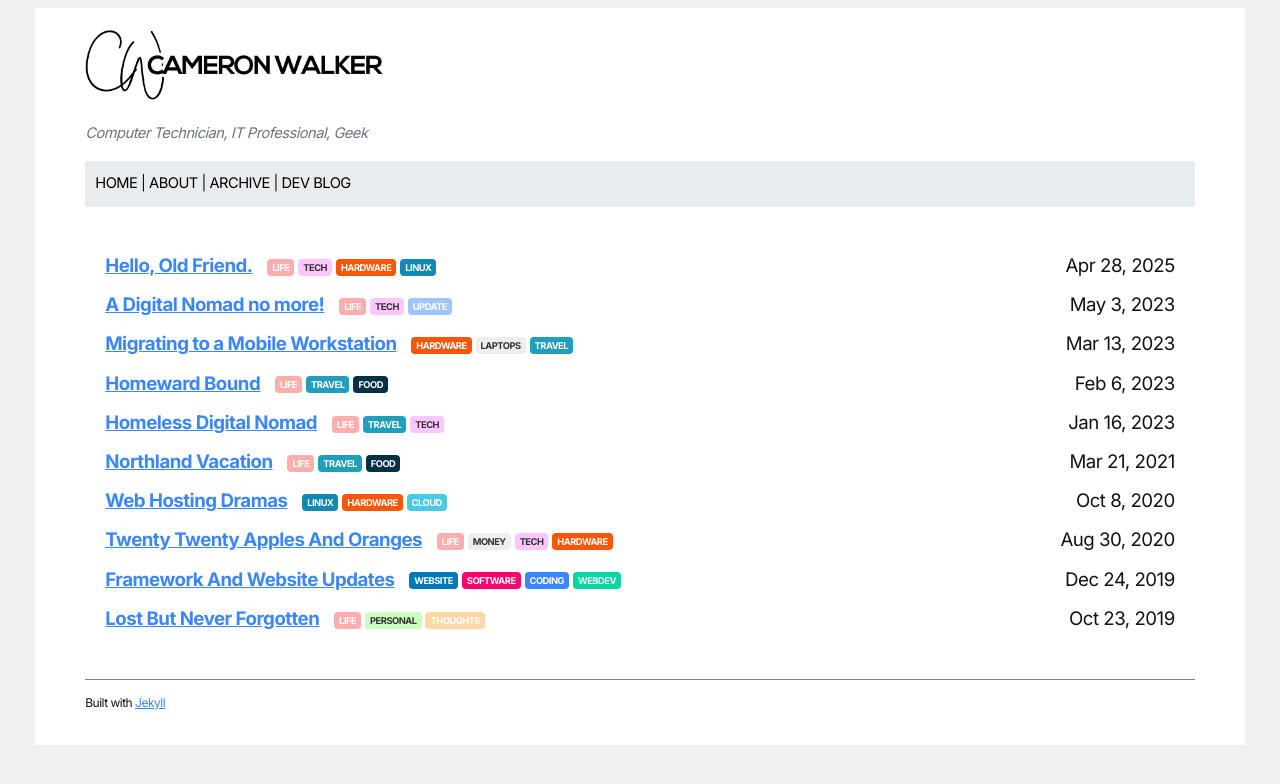
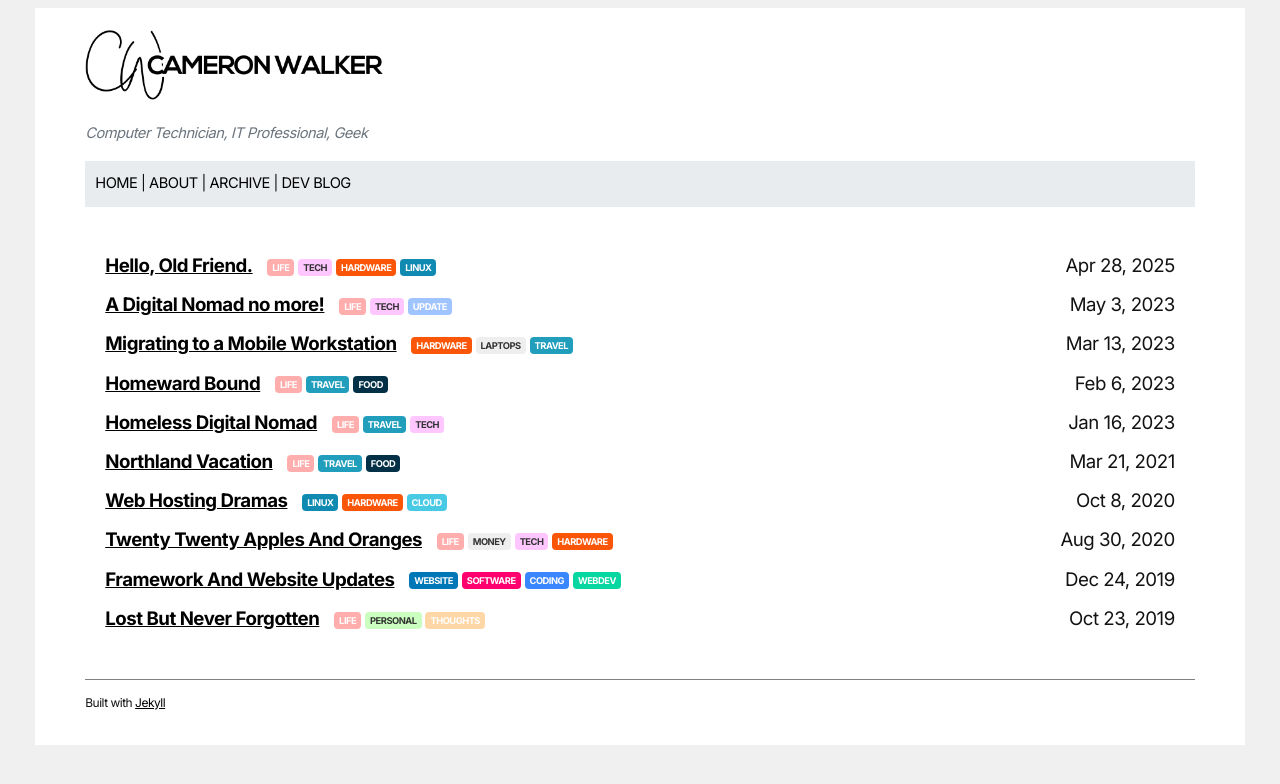
Before and after one commit to t94xr/cameronwalker, a Jekyll site: the page built from index.html, in a window 1280 px wide. Shown: the top 784 px of the page. Built offline with Jekyll 4.4.1, drawn with Linux system fonts in a browser that asks for light colours; some web fonts are replaced; the list of posts is cut into pages by our own code.

Commit message:
Update with new content and files

```diff
--- a/assets/css/style.css
+++ b/assets/css/style.css
@@ -12,8 +12,8 @@ html {
     text-align: left;
     color: #121212;
 }
-a { color: #3a86ff;}
-a:visited { color: #3a86ff;}
+a { color: #000;}
+a:visited { color: #000;}
 a:hover { color: #ff006e;}
 img { max-width: 100%;}
 body {
```
